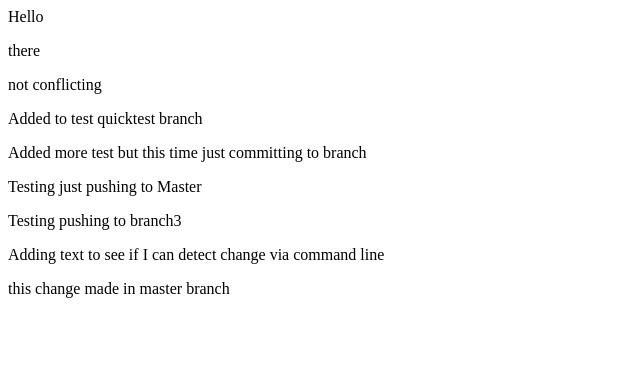
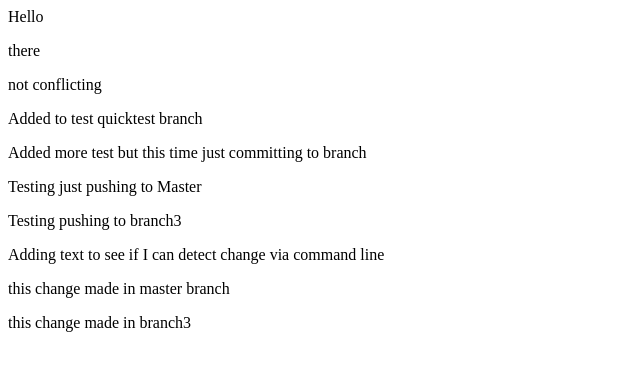
Before and after one commit to jfarrell2/demo-repo, a plain HTML site: page index.html in a window 1280 px wide. Shown: the whole page, without its empty margins (0-640 px from the left). Drawn offline with Linux system fonts and the light colour scheme.

Commit message:
made a change via branch3

```diff
--- a/index.html
+++ b/index.html
@@ -7,3 +7,4 @@
 <p>Testing pushing to branch3</p>
 <p>Adding text to see if I can detect change via command line</p>
 <p>this change made in master branch</p>
+<p>this change made in branch3</p>
```
